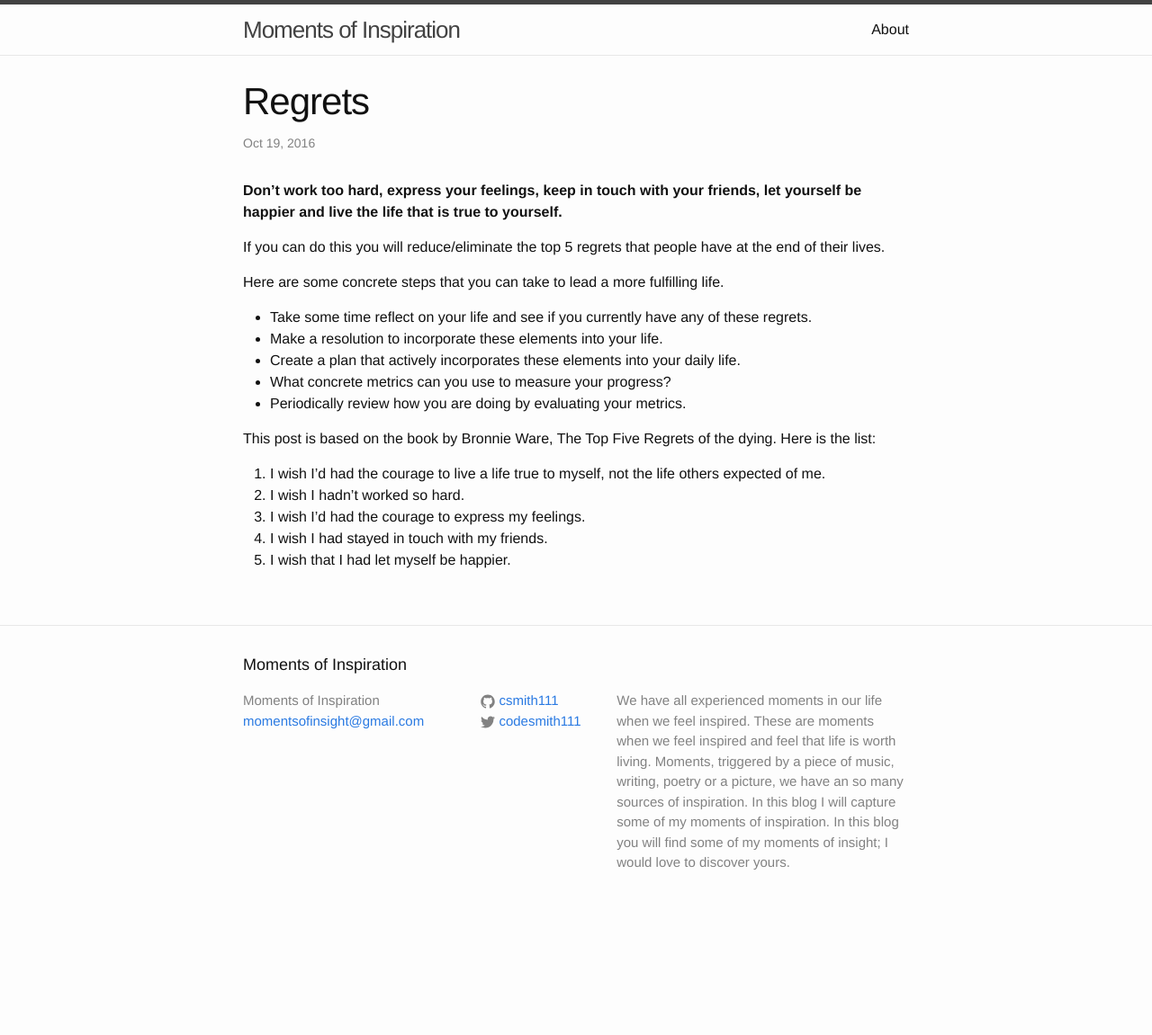
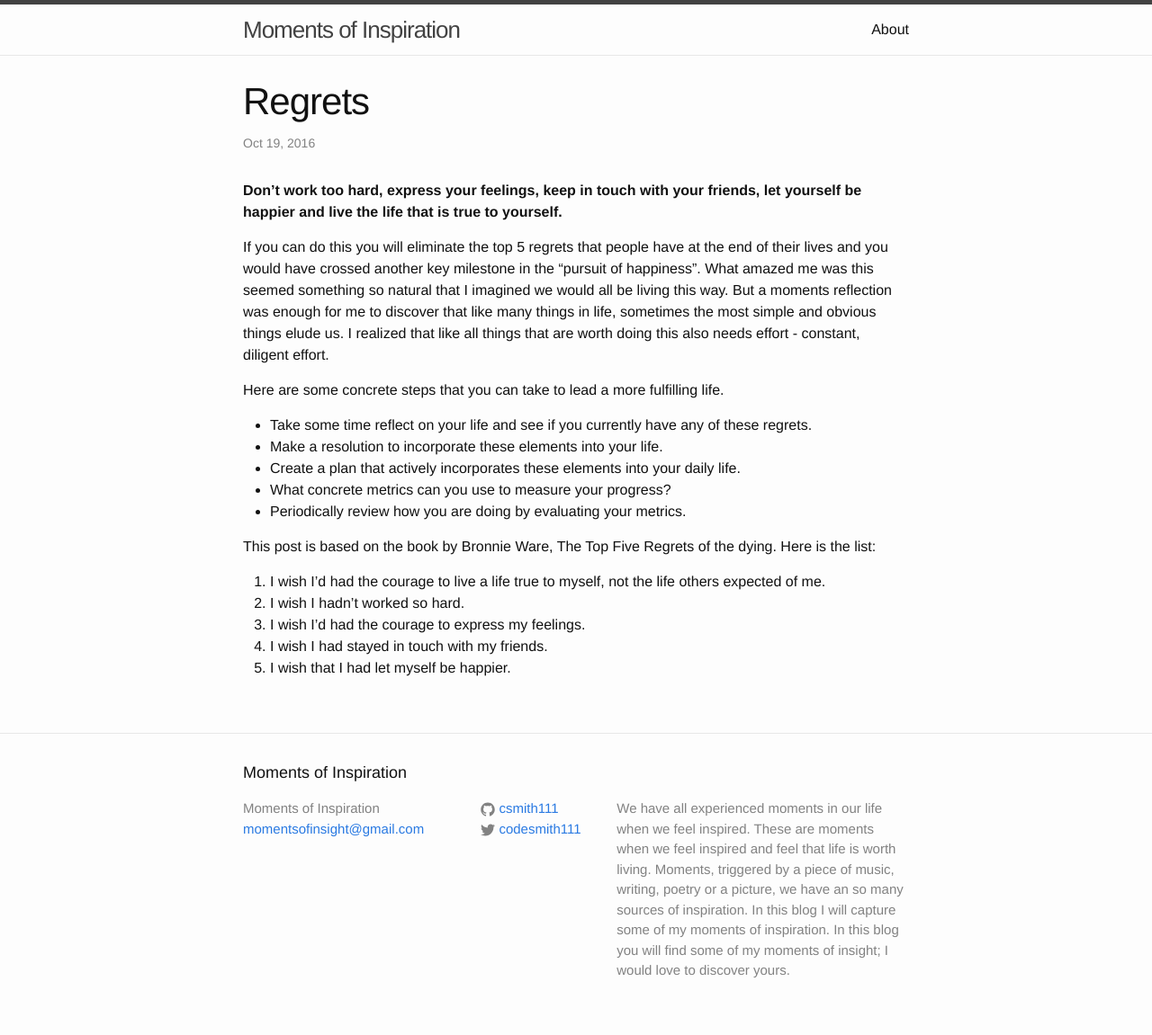
Before and after one commit to csmith111/moments-of-inspiration, a Jekyll site: the page built from _posts/2016-10-19-FourthPost.markdown, in a window 1280 px wide. Shown: the whole page at 90% size. Built offline with Jekyll 4.4.1, drawn with Linux system fonts in a browser that asks for light colours; before the commit the page ends 1031 px from its top, so only the background shows below that.

Commit message:
Update Oct 19

```diff
--- a/_posts/2016-10-19-FourthPost.markdown
+++ b/_posts/2016-10-19-FourthPost.markdown
@@ -1,14 +1,15 @@
 ---
 layout: post
 title: "Regrets"
-date: "2016-10-19"
+date: 2016-10-19
 summary: Don't work too hard, express your feelings, keep in touch with your friends, let yourself be happier and live the life that is true to yourself.This is a simple slogan to live your life by.
 categories:  update
 ---
 
 __Don't work too hard, express your feelings, keep in touch with your friends, let yourself be happier and live the life that is true to yourself.__
 
-If you can do this you will reduce/eliminate the top 5 regrets that people have at the end of their lives.
+If you can do this you will eliminate the top 5 regrets that people have at the end of their lives and you would have crossed another key milestone in the "pursuit of happiness".
+What amazed me was this seemed something so natural that I imagined we would all be living this way. But a moments reflection was enough for me to discover that like many things in life, sometimes the most simple and obvious things elude us. I realized that like all things that are worth doing this also needs effort - constant, diligent effort.
 
 Here are some concrete steps that you can take to lead a more fulfilling life.
 
```
Also changed, not shown: _posts/2016-03-18-FirstPost.markdown (renamed from _posts/2016-03-19-FirstPost.markdown), 2 other files.
